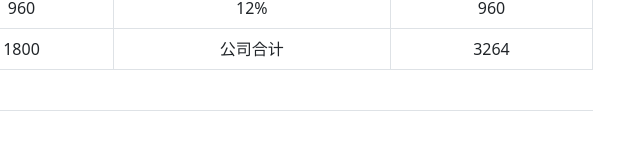
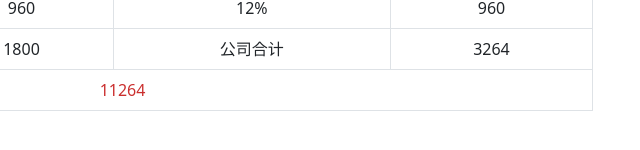
Before and after one commit to qqqttt1/qqqttt1.github.io, a plain HTML site: page index.html in a window 1280 px wide. Shown: the part 404-554 px from the top of the page, 605-1245 px from the left. Drawn offline with nearby package versions, Linux system fonts and the light colour scheme.

Commit message:
Update index.html

```diff
--- a/index.html
+++ b/index.html
@@ -87,7 +87,7 @@
 					</tr>
 					<tr>
 						<td>总额</td>
-						<td colspan="4" style="color:#ca2f2e>11264</td>
+						<td colspan="4" style="color:#ca2f2e">11264</td>
 					</tr>
 				</tbody>
 			</table>
```
